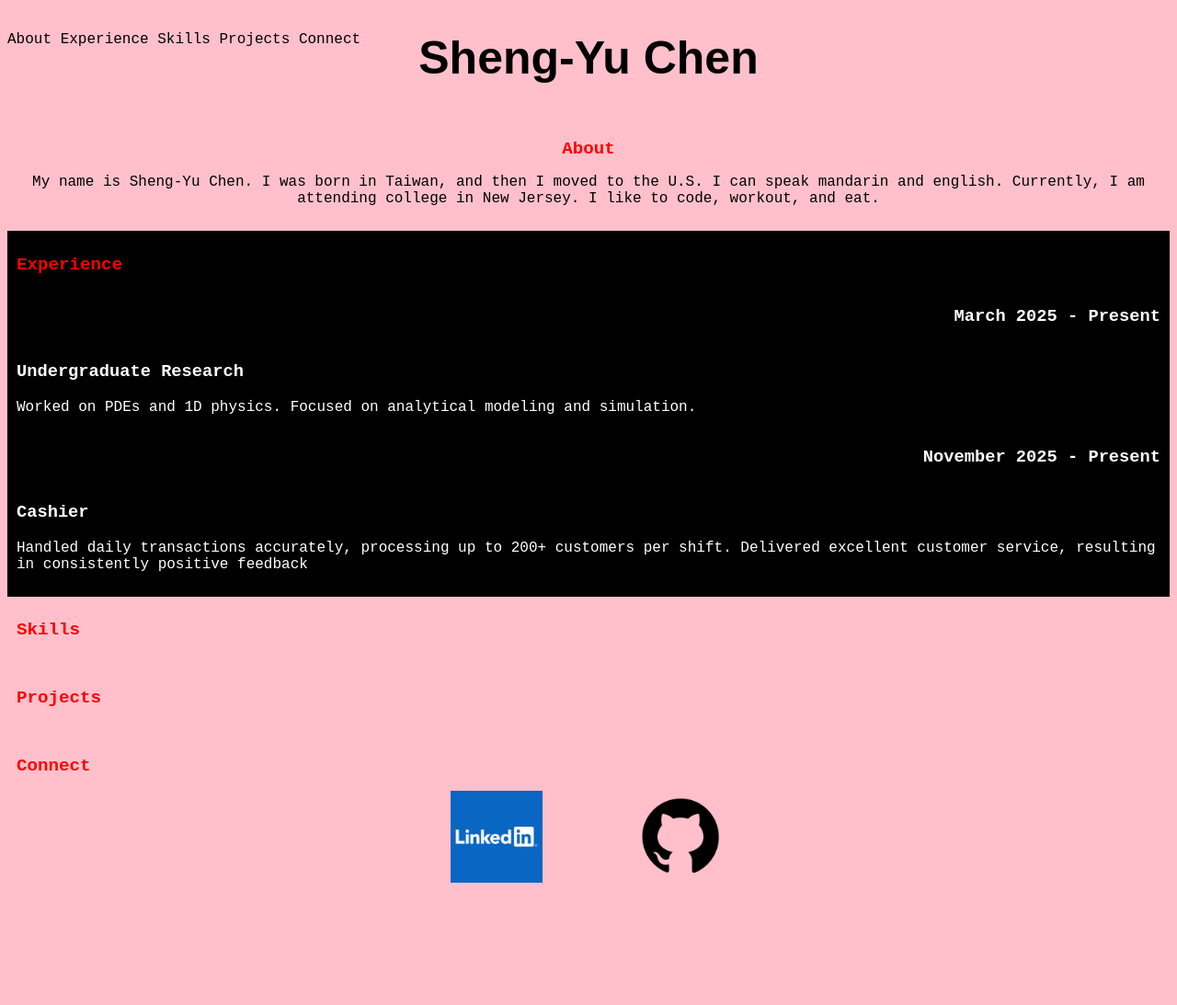
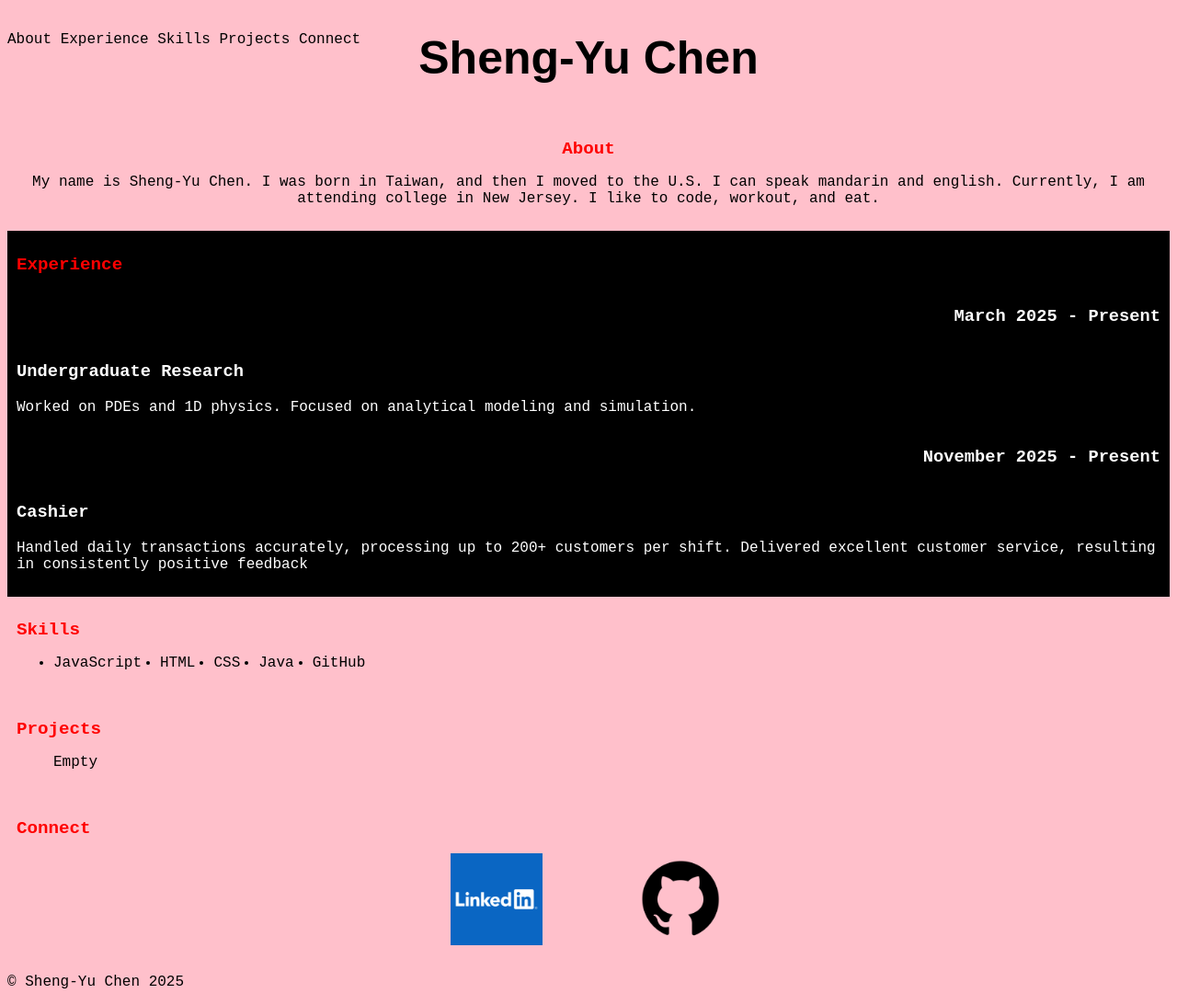
Before and after one commit to Shen40/sheng-yu-chen-kepler, a plain HTML site: page index.html in a window 1280 px wide. Shown: the whole page at 92% size. Before the commit the page ends 983 px from the top, so only its background shows below. Drawn offline with Linux system fonts and the light colour scheme.

Commit message:
js added, created footer and skills

```diff
--- a/index.css
+++ b/index.css
@@ -26,17 +26,6 @@ h2{
 }
 
 
-#Experience{
-    background-color: rgb(203, 194, 194);
-}
-
-#date{
-    text-align: right;
-}
-.exp-container{
-    display:flex;
-    flex-direction: column;
-}
 
 @media (min-width:320px){/*mobile*/
     /*header(1)*/h1{
@@ -67,6 +56,7 @@ h2{
         flex-direction: row;
         justify-content: left;/*change*/
     }
+
 
 
 }
--- a/index.html
+++ b/index.html
@@ -40,18 +40,19 @@
 
     <section id="Skills">
         <h2>Skills</h2>
+        <ul></ul>
     </section>
 
     <section id="Projects">
         <h2>Projects</h2>
-        <ul></ul>
+        <ul>Empty</ul>
     </section>
 
     <section id="Connect">
         <h2>Connect</h2>
         <div class = "connect-container">
             <div>
-                <a href="www.linkedin.com/in/shenyuchen"><img src="3-1.png" alt="LinkedIn"></a>
+                <a href="https://www.linkedin.com/in/shenyuchen"><img src="3-1.png" alt="LinkedIn"></a>
             </div>
 
             <div>
@@ -59,6 +60,6 @@
             </div>
         </div>
     </section>
-
+    <script src ="./js/index.js"></script>
 </body>
 </html>
--- /dev/null
+++ b/js/index.js
@@ -0,0 +1,26 @@
+
+//footer
+const body = document.body;
+const footer = document.createElement("footer");
+document.body.appendChild(footer);
+
+let today = new Date();
+let thisYear = today.getFullYear();
+
+const copyRights = document.createElement("p")
+copyRights.innerHTML="&copy; Sheng-Yu Chen "+thisYear;
+footer.appendChild(copyRights);
+
+//skills
+const skills = ["JavaScript", "HTML", "CSS", "Java", "GitHub"];
+const skillSections = document.getElementById("Skills");
+const skillsList = skillSections.querySelector("ul");
+
+for(let i=0;i<skills.length;i++){
+    let skill = document.createElement("li")
+    skill.textContent=skills[i];
+    skillsList.appendChild(skill);
+}
+
+skillsList.style.display = "flex";
+skillsList.style.gap = '20px';
```
Also changed, not shown: index.js (added, +10 -0 lines).
